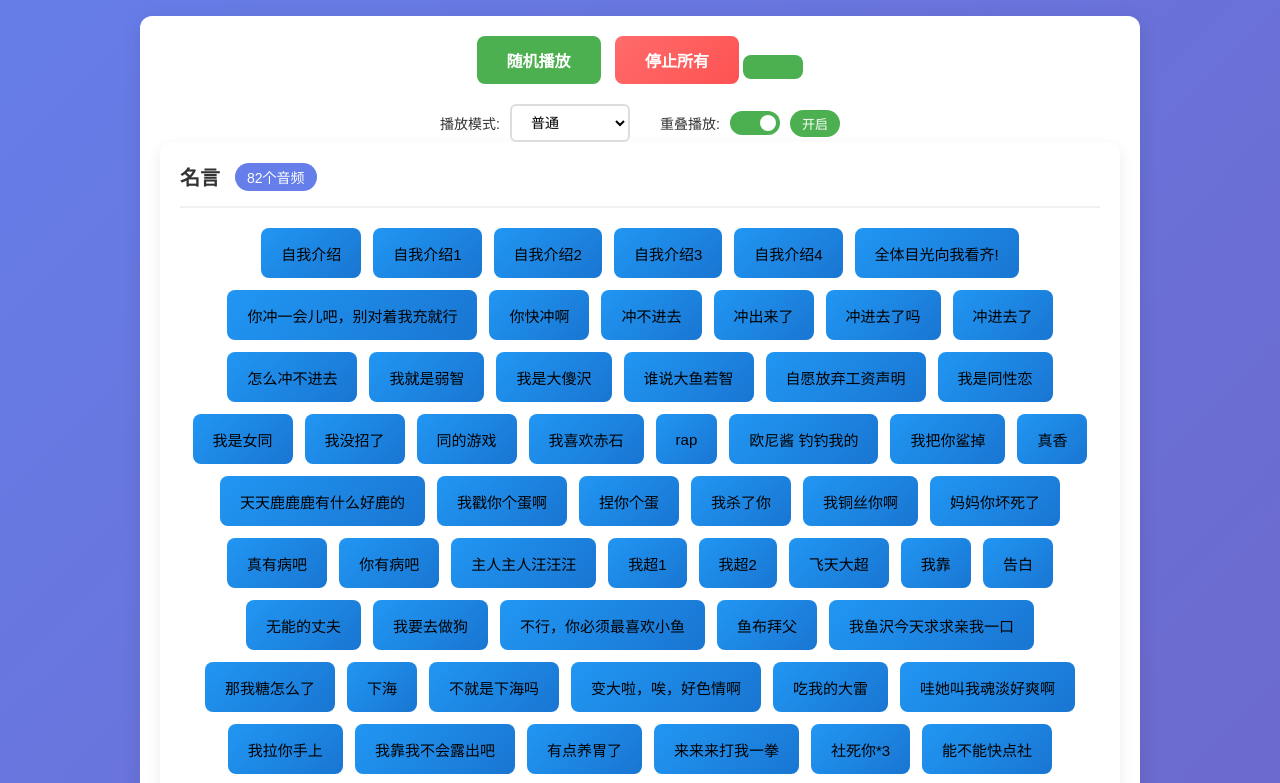
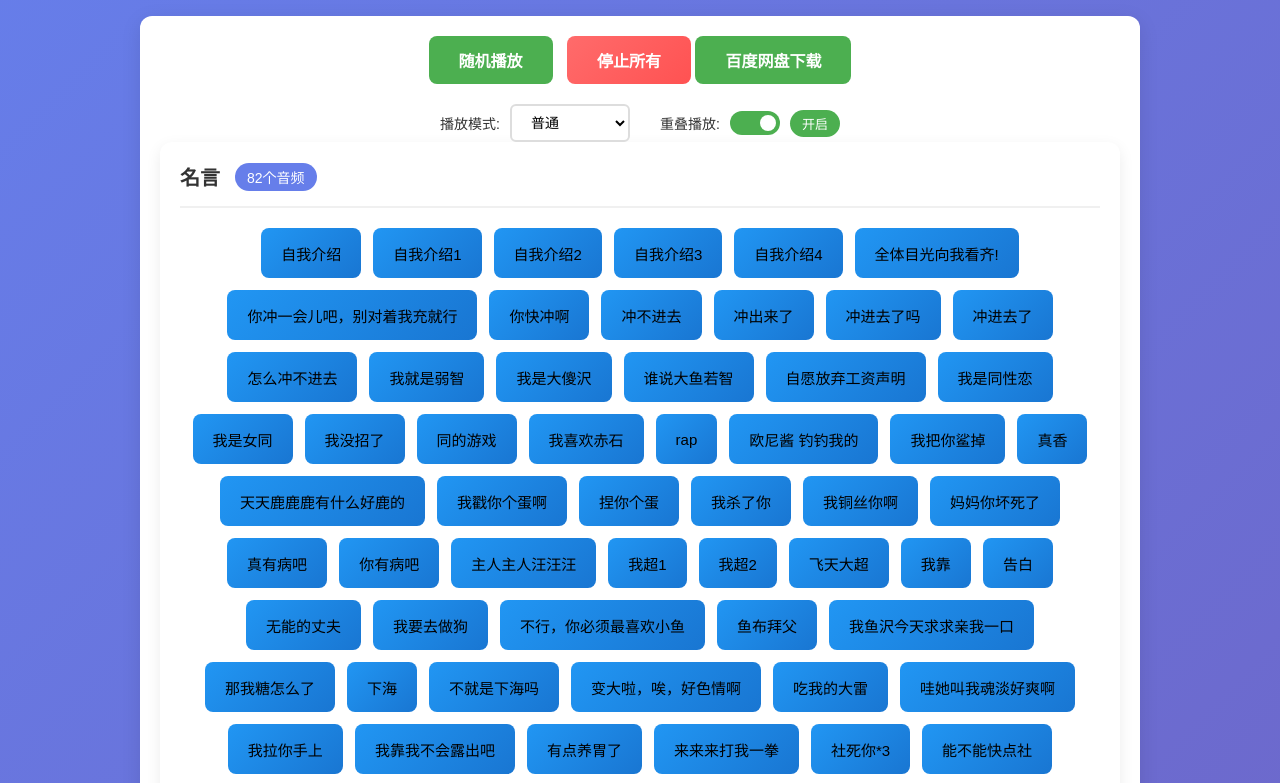
Before and after one commit to stq-517002/yuzeorange, a plain HTML site: page index.html in a window 1280 px wide. Shown: the part 80-863 px from the top of the page. Drawn offline with Linux system fonts and the light colour scheme.

Commit message:
Update index.html

```diff
--- a/index.html
+++ b/index.html
@@ -22,7 +22,7 @@
 </button>
 
 <button class="random-btn pan-btn" onclick="window.open('https://pan.baidu.com/s/18RwRZqQeJ8bSAuhXMldkzQ?pwd=dba3','_blank')">
-
+百度网盘下载
 </button>
 
             <div class="control-group">
```
